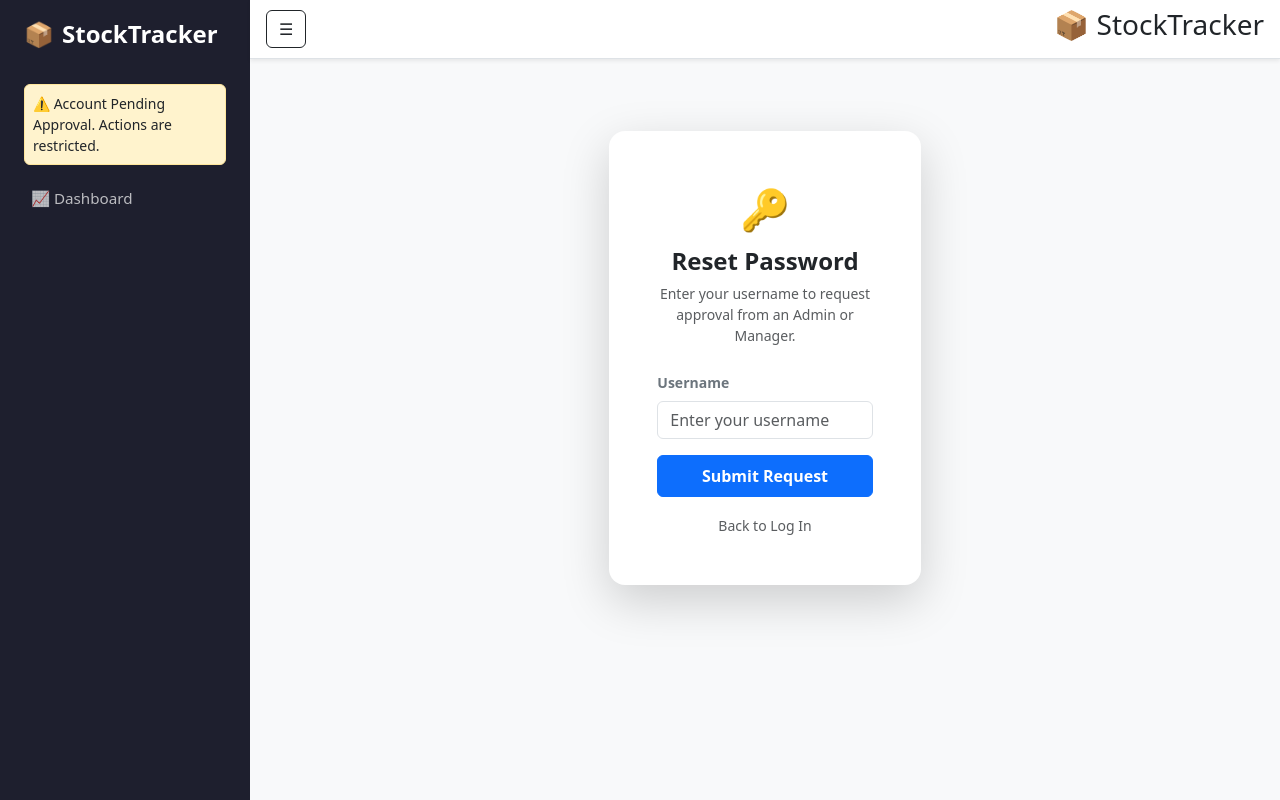
After one commit to mhatretanmay009/STOCKTRACKER, a Django app: page /forgot-password/ in a window 1280 px wide. The commit adds this page. Run offline with Django 5.2, Linux system fonts and the light colour scheme.

Commit message:
Implement admin-approved password reset and add product assets

```diff
--- /dev/null
+++ b/TEMPLATES/registration/forgot_password_request.html
@@ -0,0 +1,41 @@
+{% extends 'base.html' %}
+
+{% block content %}
+<div class="row justify-content-center align-items-center my-5">
+    <div class="col-md-5 col-lg-4">
+        <div class="card border-0 shadow-lg rounded-4">
+            <div class="card-body p-4 p-sm-5">
+                <div class="text-center mb-4">
+                    <span class="fs-1">🔑</span>
+                    <h4 class="fw-bold text-dark mt-2">Reset Password</h4>
+                    <p class="text-muted small">Enter your username to request approval from an Admin or Manager.</p>
+                </div>
+
+                {% if messages %}
+                    {% for message in messages %}
+                        <div class="alert alert-{{ message.tags }} py-2 small" role="alert">
+                            {{ message }}
+                        </div>
+                    {% endfor %}
+                {% endif %}
+
+                <form method="POST">
+                    {% csrf_token %}
+                    <div class="mb-3">
+                        <label for="id_username" class="form-label fw-semibold text-secondary small">Username</label>
+                        <input type="text" name="username" class="form-control" id="id_username" placeholder="Enter your username" required>
+                    </div>
+
+                    <div class="d-grid mb-3">
+                        <button type="submit" class="btn btn-primary fw-bold py-2">Submit Request</button>
+                    </div>
+
+                    <div class="text-center">
+                        <a href="{% url 'login' %}" class="text-decoration-none small text-muted">Back to Log In</a>
+                    </div>
+                </form>
+            </div>
+        </div>
+    </div>
+</div>
+{% endblock %}
--- a/TEMPLATES/registration/login.html
+++ b/TEMPLATES/registration/login.html
@@ -28,6 +28,7 @@
                     <div class="mb-4">
                         <label for="id_password" class="form-label fw-semibold text-secondary small">Password</label>
                         <input type="password" name="password" class="form-control" id="id_password" placeholder="Enter password" required>
+                        <a href="{% url 'forgot_password' %}" class="text-decoration-none small text-primary fw-semibold">Forgot password?</a>
                     </div>
 
                     <div class="d-grid mb-3">
--- a/tracker/urls.py
+++ b/tracker/urls.py
@@ -41,4 +41,8 @@ urlpatterns = [
     # Portals
     path('portal/supplier/', views.supplier_portal, name='supplier_portal'),
     path('portal/customer/', views.customer_portal, name='customer_portal'),
+
+    # Admin-Approval Password Reset URLs
+    path('forgot-password/', views.forgot_password_request, name='forgot_password'),
+    path('reset-password/<uuid:token>/', views.set_new_password, name='set_new_password'),
 ]
--- a/tracker/views.py
+++ b/tracker/views.py
@@ -10,6 +10,7 @@ from django.db.models import Q
 from django.db import transaction
 from django.http import HttpResponse
 from django.contrib import messages
+from .models import PasswordResetRequest
 
 from .models import (
     Product, ActivityLog, Invoice, InvoiceItem, Supplier,
@@ -714,3 +715,70 @@ def logout_view(request):
     """Logs out user and redirects to login."""
     logout(request)
     return redirect('login')
+
+def forgot_password_request(request):
+    """Handles password reset requests and routes approved users to the reset form."""
+    if request.method == 'POST':
+        username = request.POST.get('username', '').strip()
+
+        try:
+            target_user = User.objects.get(username=username)
+        except User.DoesNotExist:
+            messages.error(request, "No account found with that username.")
+            return render(request, 'registration/forgot_password_request.html')
+
+        # Check for an existing pending or approved unused request
+        existing_request = PasswordResetRequest.objects.filter(
+            user=target_user,
+            is_used=False
+        ).order_by('-created_at').first()
+
+        if existing_request:
+            if existing_request.is_approved:
+                return redirect('set_new_password', token=existing_request.token)
+            else:
+                messages.warning(
+                    request,
+                    "Your request has already been submitted and is pending approval from an Admin or Manager."
+                )
+                return render(request, 'registration/forgot_password_request.html')
+
+        # Create new reset request pending admin review
+        PasswordResetRequest.objects.create(user=target_user, is_approved=False)
+        messages.success(
+            request,
+            "Reset request submitted. Once an Admin or Manager approves it, enter your username here to change your password."
+        )
+        return render(request, 'registration/forgot_password_request.html')
+
+    return render(request, 'registration/forgot_password_request.html')
+
+
+def set_new_password(request, token):
+    """Allows setting a new password once the request is approved by an admin."""
+    reset_req = get_object_or_404(PasswordResetRequest, token=token, is_approved=True, is_used=False)
+
+    if request.method == 'POST':
+        password = request.POST.get('password')
+        confirm_password = request.POST.get('confirm_password')
+
+        if not password or not confirm_password:
+            messages.error(request, "Please fill in all password fields.")
+            return render(request, 'registration/set_new_password.html', {'reset_req': reset_req})
+
+        if password != confirm_password:
+            messages.error(request, "Passwords do not match.")
+            return render(request, 'registration/set_new_password.html', {'reset_req': reset_req})
+
+        # Update user password and mark token as used
+        user = reset_req.user
+        user.set_password(password)
+        user.save()
+
+        reset_req.is_used = True
+        reset_req.save()
+
+        messages.success(request, "Password successfully updated! You can now log in.")
+        return redirect('login')
+
+    return render(request, 'registration/set_new_password.html', {'reset_req': reset_req})
```
Also changed, not shown: TEMPLATES/registration/set_new_password.html (added, +42 -0 lines), tracker/admin.py (+8 -0 lines), tracker/models.py (+14 -0 lines), IMAGES/Cordless_Power_Drill.jpg (added), IMAGES/Insulated Water Bottle 1L.jpg (added), IMAGES/LED Ceiling Light 15W.jpg (added), IMAGES/Microfiber Cloth (Pack of 5).jpg (added), IMAGES/PVC Ball Valve 1 Inch.jpg (added), IMAGES/Stainless Steel Door Lock Set.jpg (added), IMAGES/Wireless Headphones.jpg (added), IMAGES/Wireless_Ergonomic_Mouse.jpg (added), tracker/migrations/0003_passwordresetrequest.py (added).
